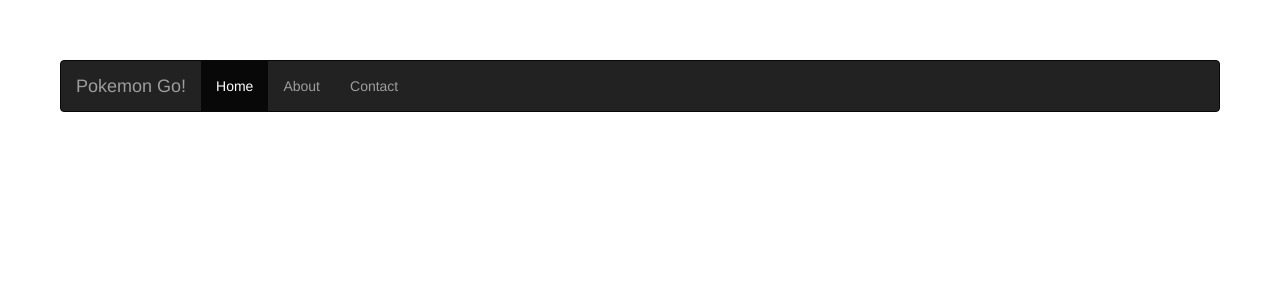
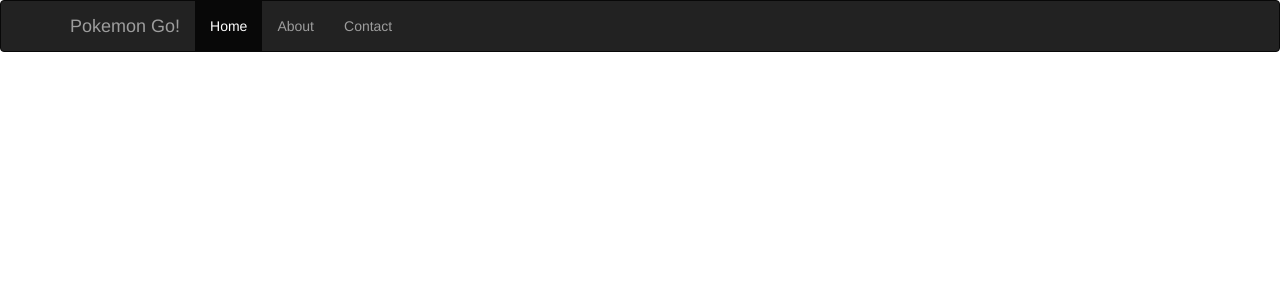
Before and after one commit to saintexupery/prototype_copied, a Django app: template blog/templates/blog/base.html in a window 1280 px wide. Shown: the top 300 px of the page. Run offline with Django 3.2, Linux system fonts and the light colour scheme; the template is opened without the code that fills it, so the values that code supplies are empty; some libraries are stand-ins or nearby versions.

Commit message:
오타수정

```diff
--- a/blog/templates/blog/base.html
+++ b/blog/templates/blog/base.html
@@ -6,9 +6,6 @@
 <link rel="stylesheet" href="https://maxcdn.bootstrapcdn.com/bootstrap/3.3.6/css/bootstrap.min.css" />
 <style>
 body {
-  padding-top: 60px;
-  padding-left: 60px;
-  padding-right: 60px;
 }
 </style>
 </head>
--- a/blog/templates/blog/index.html
+++ b/blog/templates/blog/index.html
@@ -6,6 +6,6 @@
     <ul>
         {{ post.title }}
     </ul>
-{% endfor }
+{% endfor %}
 
 {% endblock %}
--- a/blog/urls.py
+++ b/blog/urls.py
@@ -2,5 +2,5 @@ from django.conf.urls import url
 from . import views
 
 urlpatterns = [
-    url(r'^$/', views.index, name='index'),
+    url(r'^index/$', views.index, name='index'),
 ]
```
